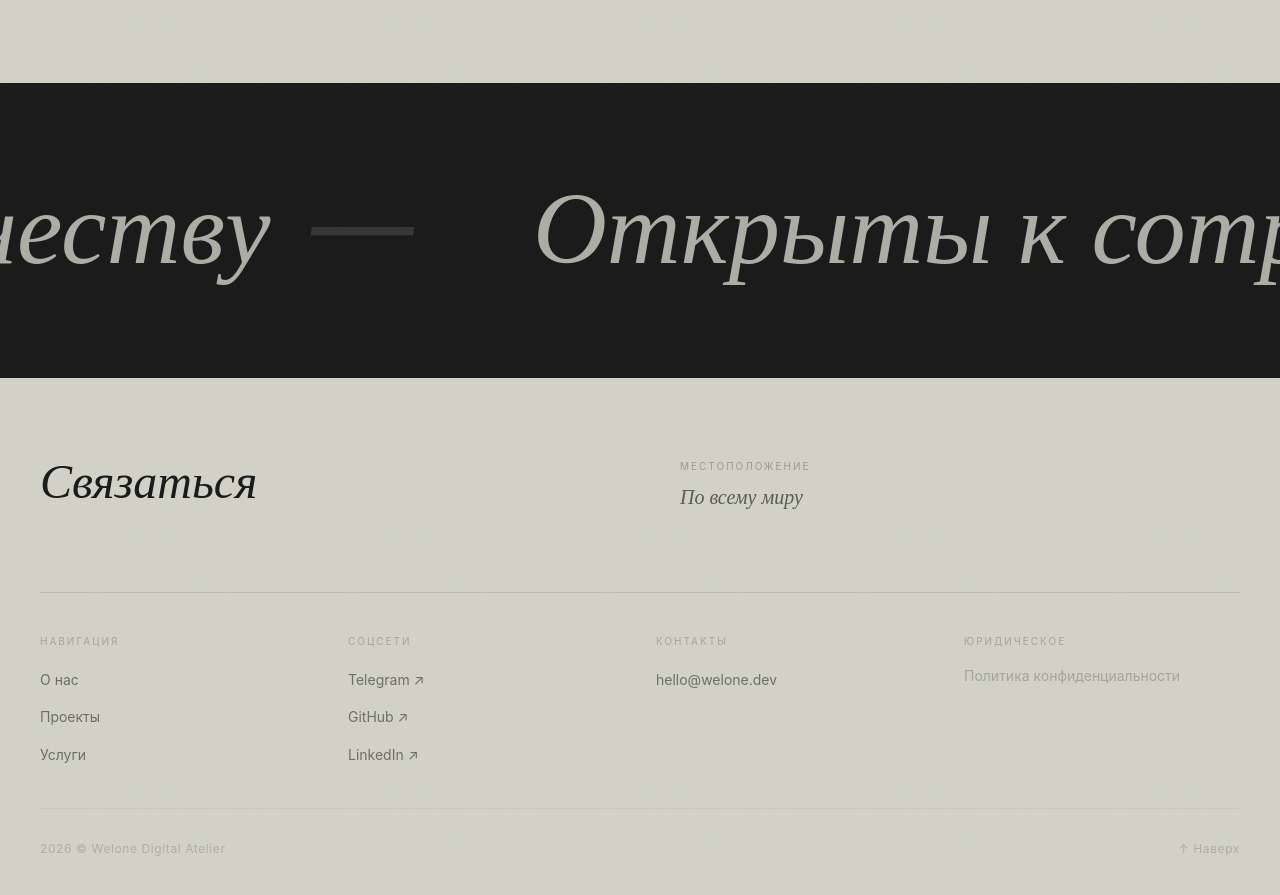
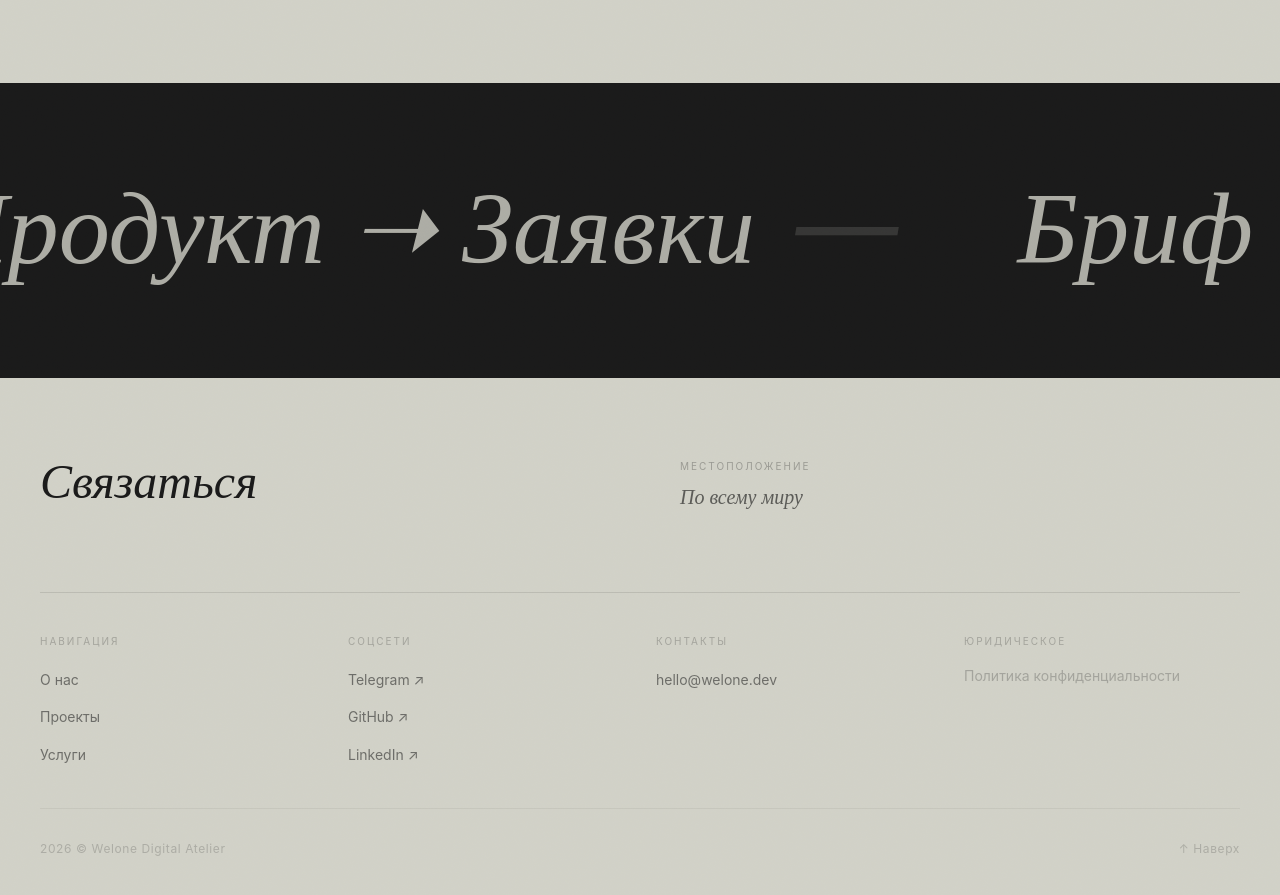
Before and after one commit to WeloneEn/WDA, a React (Vite) app: page / in a window 1280 px wide. Shown: the part 5880-6775 px from the top of the page. Built offline with nearby package versions, Linux system fonts and the light colour scheme.

Commit message:
Update marquee text in Footer to show process steps

```diff
--- a/src/components/sections/Footer.jsx
+++ b/src/components/sections/Footer.jsx
@@ -65,7 +65,7 @@ export const Footer = () => {
                     <div className="flex animate-marquee items-center">
                         {[1, 2, 3, 4].map((i) => (
                             <span key={i} className="font-editorial italic text-[8vw] mx-6 md:mx-10 inline-block opacity-80">
-                                Открыты к сотрудничеству
+                                Бриф ➝ Концепт ➝ UI/UX ➝ Разработка ➝ Продукт ➝ Заявки
                                 <span className="inline-block mx-6 md:mx-10 text-[#D1D1C7]/20">—</span>
                             </span>
                         ))}
```
